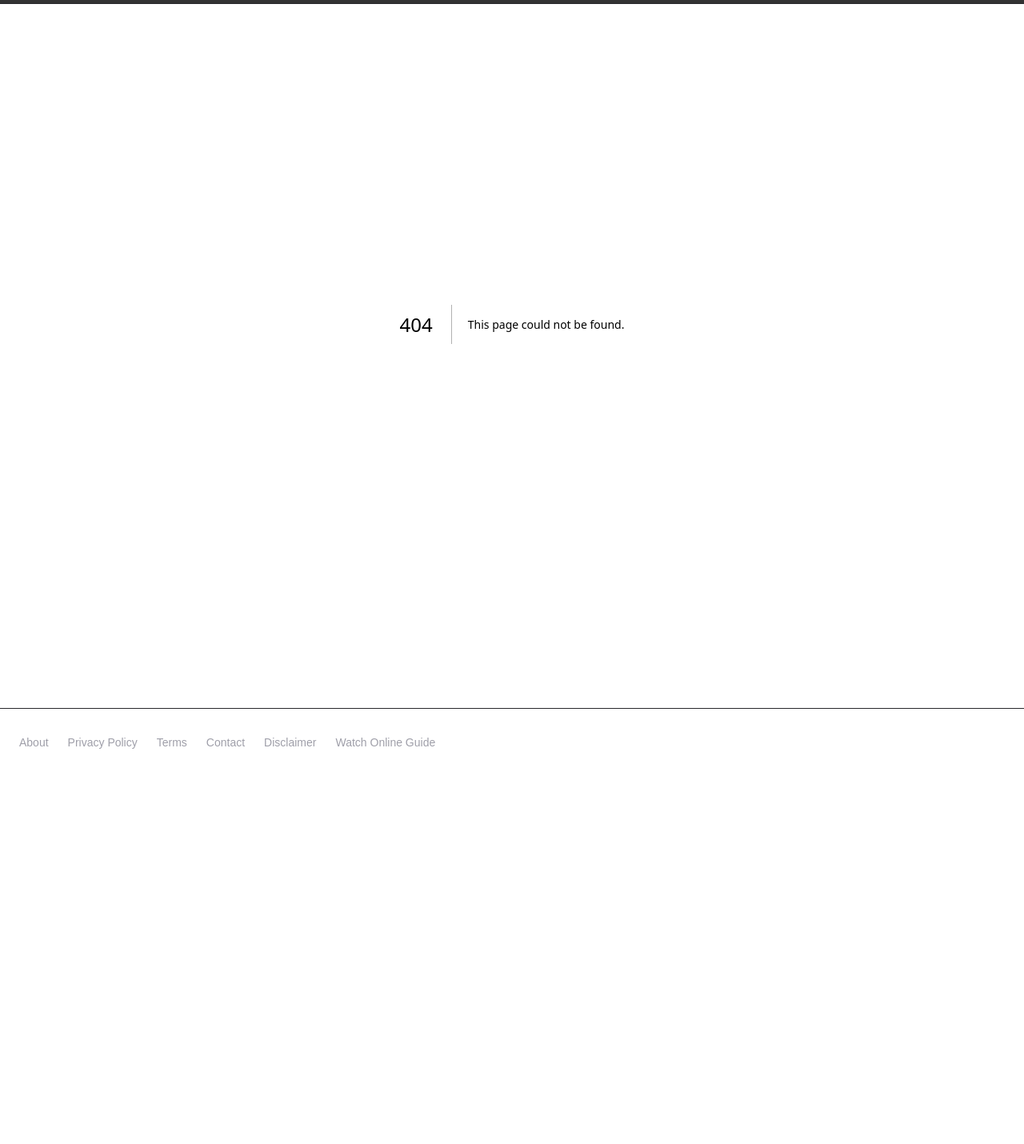
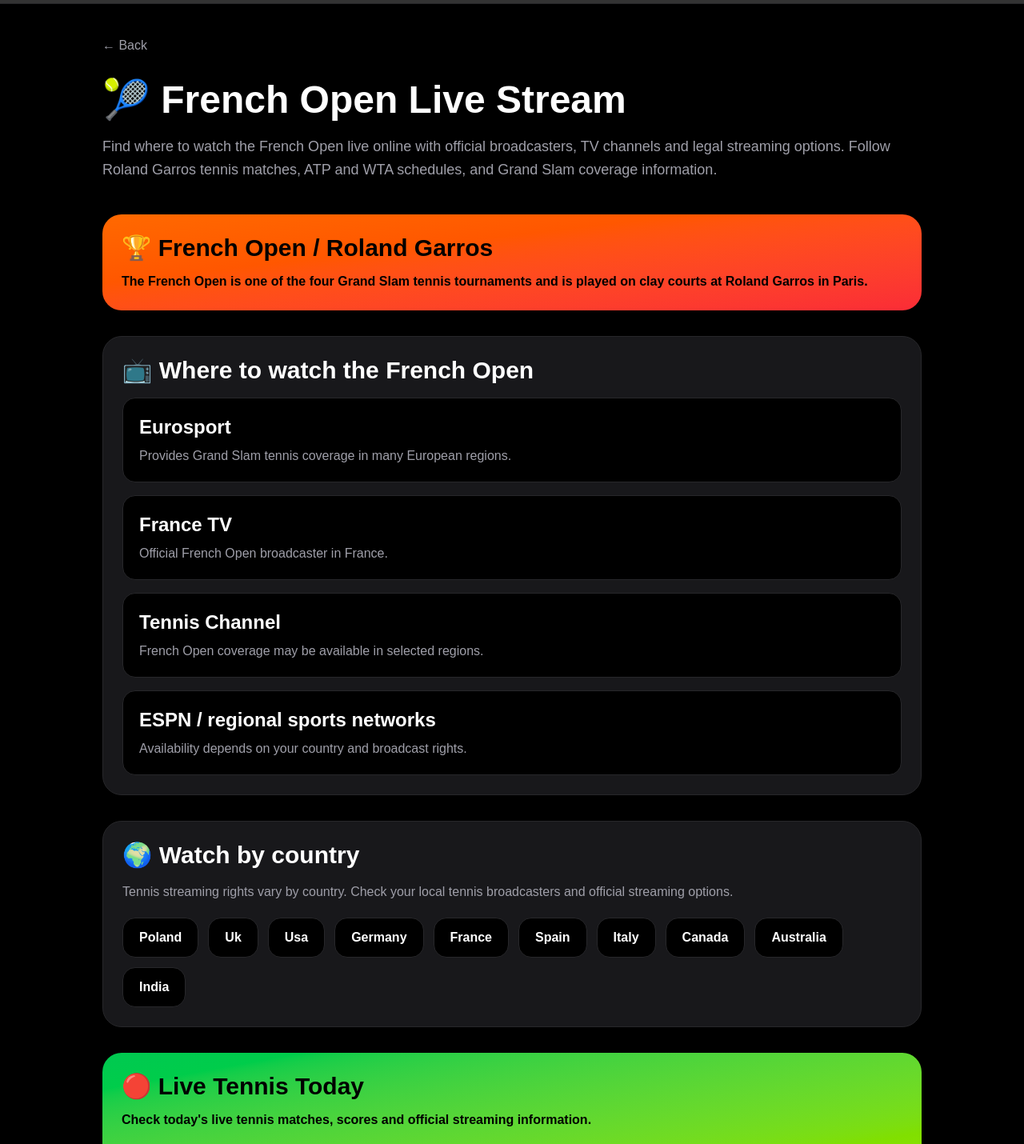
Before and after one commit to 8dqqd57hyh-rgb/watch-tennis-today, a Next.js app: page /french-open-live-stream in a window 1280 px wide. Before the commit this address had no page. Shown: the part 60-1490 px from the top of the page at 80% size. Before the commit the page ends 1030 px from the top, so only its background shows below. Built offline with nearby package versions, Linux system fonts and the light colour scheme.

Commit message:
Link French Open banner

```diff
--- /dev/null
+++ b/app/french-open-live-stream/page.tsx
@@ -0,0 +1,190 @@
+export const metadata = {
+  title:
+    "French Open Live Stream & TV Schedule | Watch Tennis Today",
+
+  description:
+    "Find where to watch the French Open live online. Check official broadcasters, TV channels, streaming options and tennis schedule information.",
+};
+
+export default function FrenchOpenLiveStreamPage() {
+  return (
+    <main className="min-h-screen bg-black text-white p-6 md:p-10">
+      <div className="max-w-5xl mx-auto">
+        <a href="/" className="text-zinc-400 hover:text-white">
+          ← Back
+        </a>
+
+        <h1 className="text-5xl font-black mt-8 mb-5">
+          🎾 French Open Live Stream
+        </h1>
+
+        <p className="text-zinc-400 text-lg mb-10 leading-relaxed">
+          Find where to watch the French Open live online with official
+          broadcasters, TV channels and legal streaming options. Follow
+          Roland Garros tennis matches, ATP and WTA schedules, and Grand Slam
+          coverage information.
+        </p>
+
+        <section className="bg-gradient-to-br from-orange-500 to-red-500 text-black rounded-3xl p-6 mb-8">
+          <h2 className="text-3xl font-black mb-3">
+            🏆 French Open / Roland Garros
+          </h2>
+
+          <p className="font-semibold">
+            The French Open is one of the four Grand Slam tennis tournaments
+            and is played on clay courts at Roland Garros in Paris.
+          </p>
+        </section>
+
+        <section className="bg-zinc-900 border border-zinc-800 rounded-3xl p-6 mb-8">
+          <h2 className="text-3xl font-black mb-4">
+            📺 Where to watch the French Open
+          </h2>
+
+          <div className="space-y-4">
+            <div className="bg-black rounded-2xl p-5 border border-zinc-800">
+              <h3 className="text-2xl font-black mb-2">
+                Eurosport
+              </h3>
+              <p className="text-zinc-400">
+                Provides Grand Slam tennis coverage in many European regions.
+              </p>
+            </div>
+
+            <div className="bg-black rounded-2xl p-5 border border-zinc-800">
+              <h3 className="text-2xl font-black mb-2">
+                France TV
+              </h3>
+              <p className="text-zinc-400">
+                Official French Open broadcaster in France.
+              </p>
+            </div>
+
+            <div className="bg-black rounded-2xl p-5 border border-zinc-800">
+              <h3 className="text-2xl font-black mb-2">
+                Tennis Channel
+              </h3>
+              <p className="text-zinc-400">
+                French Open coverage may be available in selected regions.
+              </p>
+            </div>
+
+            <div className="bg-black rounded-2xl p-5 border border-zinc-800">
+              <h3 className="text-2xl font-black mb-2">
+                ESPN / regional sports networks
+              </h3>
+              <p className="text-zinc-400">
+                Availability depends on your country and broadcast rights.
+              </p>
+            </div>
+          </div>
+        </section>
+
+        <section className="bg-zinc-900 border border-zinc-800 rounded-3xl p-6 mb-8">
+          <h2 className="text-3xl font-black mb-4">
+            🌍 Watch by country
+          </h2>
+
+          <p className="text-zinc-400 mb-5">
+            Tennis streaming rights vary by country. Check your local tennis
+            broadcasters and official streaming options.
+          </p>
+
+          <div className="flex flex-wrap gap-3">
+            {[
+              "poland",
+              "uk",
+              "usa",
+              "germany",
+              "france",
+              "spain",
+              "italy",
+              "canada",
+              "australia",
+              "india",
+            ].map((country) => (
+              <a
+                key={country}
+                href={`/watch-tennis-in/${country}`}
+                className="bg-black border border-zinc-800 rounded-2xl px-5 py-3 font-bold hover:border-green-500 hover:text-green-400 transition-all"
+              >
+                {country.charAt(0).toUpperCase() + country.slice(1)}
+              </a>
+            ))}
+          </div>
+        </section>
+
+        <section className="bg-gradient-to-br from-green-500 to-lime-400 text-black rounded-3xl p-6 mb-8">
+          <h2 className="text-3xl font-black mb-3">
+            🔴 Live Tennis Today
+          </h2>
+
+          <p className="font-semibold mb-5">
+            Check today&apos;s live tennis matches, scores and official
+            streaming information.
+          </p>
+
+          <a
+            href="/live-tennis"
+            className="inline-block bg-black text-white px-5 py-3 rounded-2xl font-black"
+          >
+            View Live Tennis
+          </a>
+        </section>
+
+        <section className="bg-zinc-900 border border-zinc-800 rounded-3xl p-6 mb-8">
+          <h2 className="text-3xl font-black mb-4">
+            FAQ
+          </h2>
+
+          <div className="space-y-5">
+            <div>
+              <h3 className="text-xl font-bold mb-2">
+                Where can I watch the French Open live?
+              </h3>
+              <p className="text-zinc-400">
+                The French Open is available through official broadcasters and
+                streaming services depending on your country. Common options
+                include Eurosport, France TV, Tennis Channel and local sports
+                networks.
+              </p>
+            </div>
+
+            <div>
+              <h3 className="text-xl font-bold mb-2">
+                Is Roland Garros the same as the French Open?
+              </h3>
+              <p className="text-zinc-400">
+                Yes. Roland Garros is the venue and commonly used name for the
+                French Open Grand Slam tournament in Paris.
+              </p>
+            </div>
+
+            <div>
+              <h3 className="text-xl font-bold mb-2">
+                Does Watch Tennis Today stream matches?
+              </h3>
+              <p className="text-zinc-400">
+                No. Watch Tennis Today does not host or stream tennis matches.
+                We provide schedules and information about official broadcasters
+                and legal streaming options.
+              </p>
+            </div>
+          </div>
+        </section>
+
+        <section className="bg-black border border-zinc-800 rounded-3xl p-6">
+          <h2 className="text-3xl font-black mb-4">
+            Legal streaming notice
+          </h2>
+
+          <p className="text-zinc-400 leading-relaxed">
+            Watch Tennis Today does not host, broadcast or retransmit tennis
+            matches. Always check official broadcasters, tournament partners and
+            regional streaming services for accurate availability.
+          </p>
+        </section>
+      </div>
+    </main>
+  );
+}
--- a/app/page.tsx
+++ b/app/page.tsx
@@ -151,9 +151,14 @@
               Next Grand Slam
             </p>
 
-            <h2 className="text-5xl font-black mb-4">
-              🏆 {nextGrandSlam.name}
-            </h2>
+           <h2 className="text-5xl font-black mb-4">
+  <a
+    href="/french-open-live-stream"
+    className="hover:underline"
+  >
+    🏆 {nextGrandSlam.name}
+  </a>
+</h2>
 
             <div className="flex flex-wrap gap-3 mb-5">
               {nextGrandSlam.menSeason && (
```
